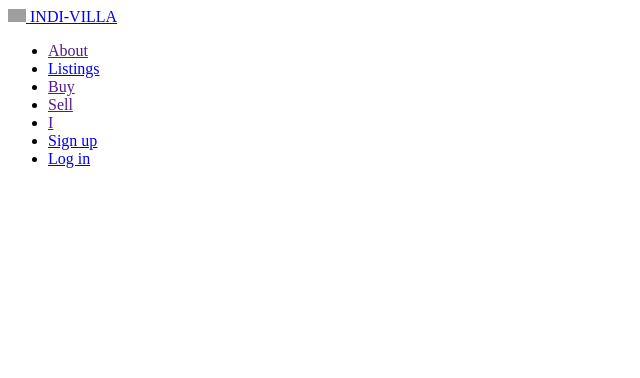
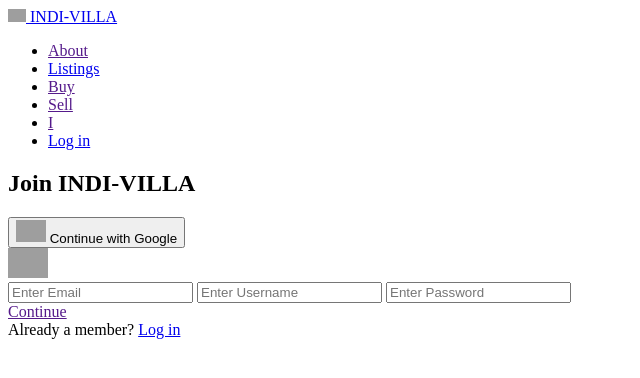
Before and after one commit to Harsha9554/indi-villa-django, a Django app: page /accounts/signup in a window 1280 px wide. Shown: the top 378 px of the page, without its empty margins (0-640 px from the left). Run offline with Django 3.2, Linux system fonts and the light colour scheme; some libraries are stand-ins or nearby versions; grey boxes are pictures that could not be loaded.

Commit message:
signup-login-templates-setup

```diff
--- a/pages/models.py
+++ b/pages/models.py
@@ -1,4 +1,4 @@
 from django.db import models
 
 # Create your models here.
-#demo test
+# demo test
--- a/templates/accounts/signup.html
+++ b/templates/accounts/signup.html
@@ -1,7 +1,40 @@
 {% extends 'accounts_base.html' %}
 {% load static %}
 {% block styles %}
-    <link rel="stylesheet" href="{% static "css/index.css" %}">
+    <link rel="stylesheet" href="{% static "css/signup.css" %}">
 {% endblock styles %}
 {% block content %}
+     <main>
+        <section class="container">
+            <div class="jiv">
+                <h1>Join INDI-VILLA</h1>
+                </div>
+                <div class="g-button">
+                <button class=go>
+                    <img src="{% static "images/go.svg"%}" alt="" width="30">
+                    Continue with Google
+                </button>
+            </div>
+            <div class="or">
+                <img src="{% static "images/or.svg"%}" alt="" height="30">
+            </div>
+            <form action="{% url "signup" %}" method="POST">
+                {% csrf_token %}
+                <label>
+                    <input type="email" id="email" placeholder="Enter Email">
+                </label>
+                <label>
+                    <input type="text" id="username" placeholder="Enter Username">
+                </label>
+                <label>
+                    <input type="password" id="password" placeholder="Enter Password">
+                </label>
+            </form>
+            <a href="" class="continue-button">Continue</a>
+            <div class="aam">
+                Already a member?
+                <a href="{% url "login" %}" class="log-in-link">Log in</a>
+            </div>
+        </section>
+        </main>
 {% endblock content %}
--- a/templates/listings/listings.html
+++ b/templates/listings/listings.html
@@ -19,7 +19,7 @@
                 <div class="filters-h"><h1>FILTERS</h1></div>
                 <hr>
                 <section class="filter-sections">
-                <form action="listings" method="POST">
+                <form action="{% url "listings" %}" method="POST">
                     {% csrf_token %}
                     <div class="filter-section multi">
                         <select name="state" class="form-control">
--- a/templates/pages/index.html
+++ b/templates/pages/index.html
@@ -8,14 +8,14 @@
         <div class="banner-1">
             <h1 class="banner-title-1">Helping you find the property of your dreams.</h1>
             <img class="banner-logo-1" src="{% static "images/brand3.svg"%}" alt="" width="600">
-            <a class="banner-button-1" href="">Try Now</a>
+            <a class="banner-button-1" href="{% url "signup" %}">Try Now</a>
         </div>
     </section>
     <section class="main2">
         <div class="banner-2">
             <h1 class="banner-title-2">Your Property, Our Priority.</h1>
             <img class="banner-logo-2" src="{% static "images/brand.svg"%}" alt="" width="600">
-            <a class="banner-button-2" href="">Get Started!</a>
+            <a class="banner-button-2" href="{% url "signup" %}">Get Started!</a>
         </div>
     </section>
 {% endblock content %}
--- a/templates/partials/_navbar.html
+++ b/templates/partials/_navbar.html
@@ -1,7 +1,4 @@
 {% load static %}
-<head>
-    <link rel="stylesheet" href="{% static "css/navbar.css" %}">
-</head>
 <nav>
     <div class="brand">
             <a href="{% url "index" %}">
@@ -15,7 +12,14 @@
         <li><a class="nav-button"href="">Buy</a></li>
         <li><a class="nav-button"href="">Sell</a></li>
         <li><a class="divider" href="">I</a></li>
-        <li><a class="nav-button"href="{% url "signup" %}">Sign up</a></li>
-        <li><a class="nav-button"href="{% url "login" %}">Log in</a></li>
+        {% if "signup" in request.path %}
+            <li><a class="nav-button"href="{% url "login" %}">Log in</a></li>
+        {% elif "login" in request.path %}
+            <li><a class="nav-button"href="{% url "signup" %}">Sign up</a></li>
+        {% else %}
+            <li><a class="nav-button"href="{% url "login" %}">Log in</a></li>
+            <li><a class="nav-button"href="{% url "signup" %}">Sign up</a></li>
+        {% endif %}
+
     </ul>
 </nav>
```
Also changed, not shown: templates/accounts/login.html (+39 -1 lines).
